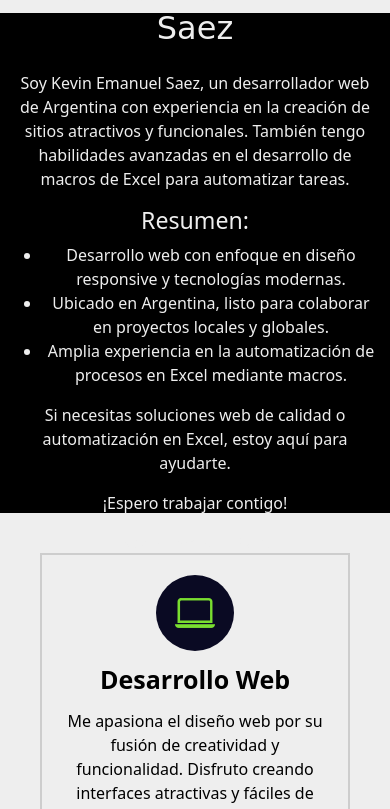
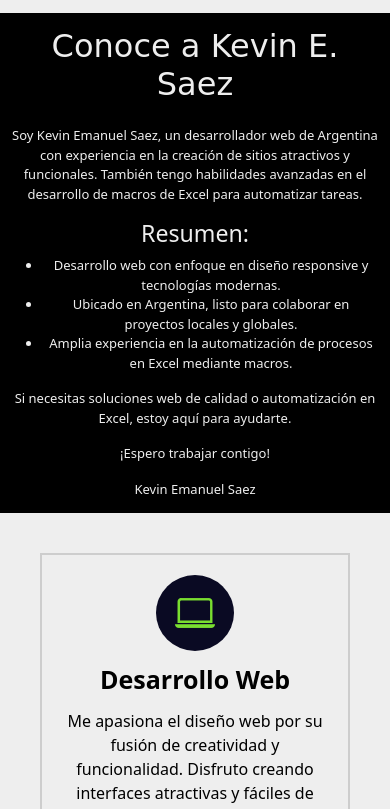
Before and after one commit to Kevinsaez/ProyectoEstatico, a plain HTML site: page index.html in a window 390 px wide. Shown: the part 1685-2494 px from the top of the page. Drawn offline with nearby package versions, Linux system fonts and the light colour scheme; a web font is replaced by a local one.

Commit message:
acerca de mi responsive

```diff
--- a/style.css
+++ b/style.css
@@ -426,6 +426,12 @@ footer{
 }
 }
 
+@media(max-width:620px){
+.acerca-de-mi{
+  max-height: 900px;
+  font-size: small;
+}
+}
 @media(max-width:400px){
     .overlay p{
         font-size: 10px;
@@ -444,6 +450,7 @@ footer{
         font-size: 18px;
     }
 }
+
 
 @media(max-width:767px){
   .modo{
```
